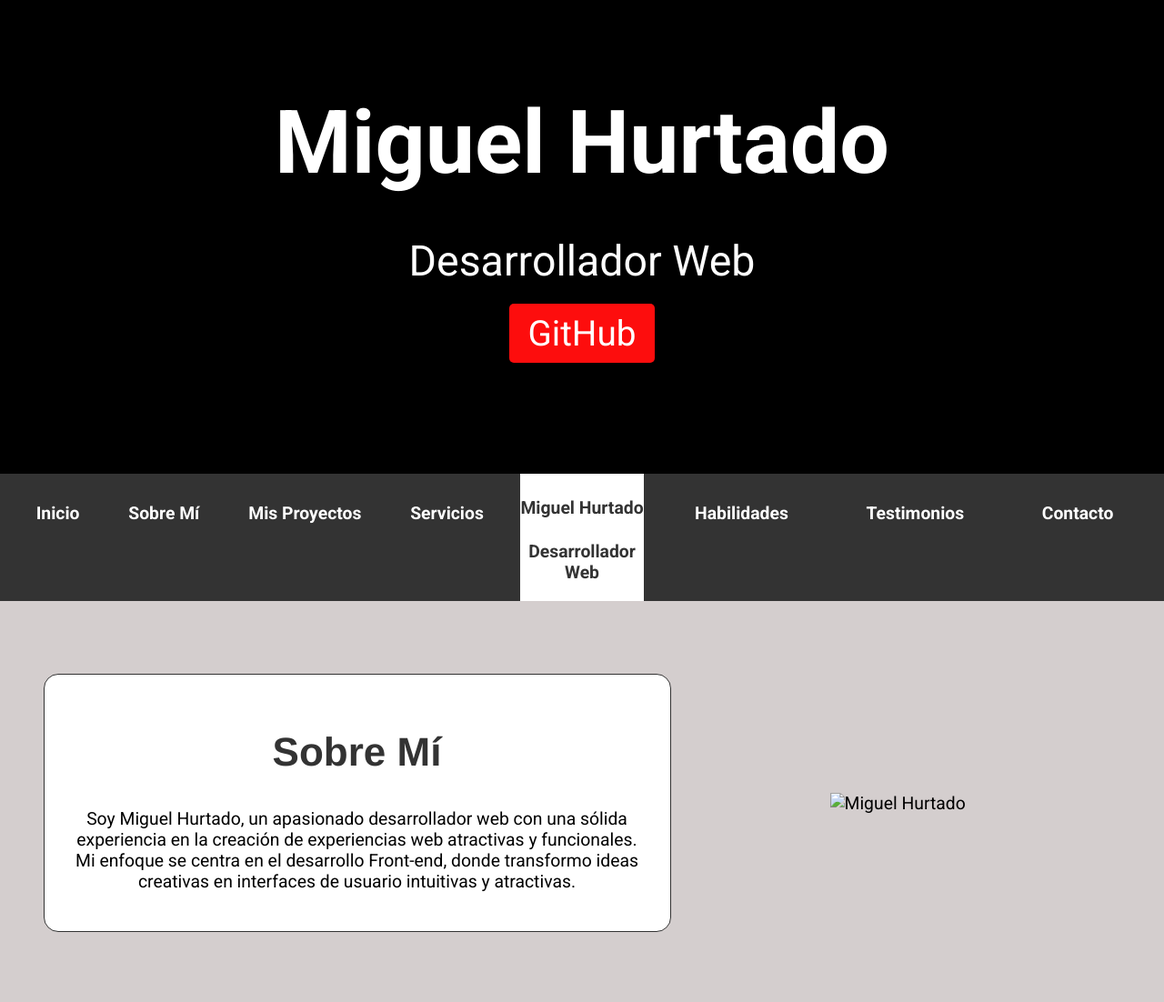
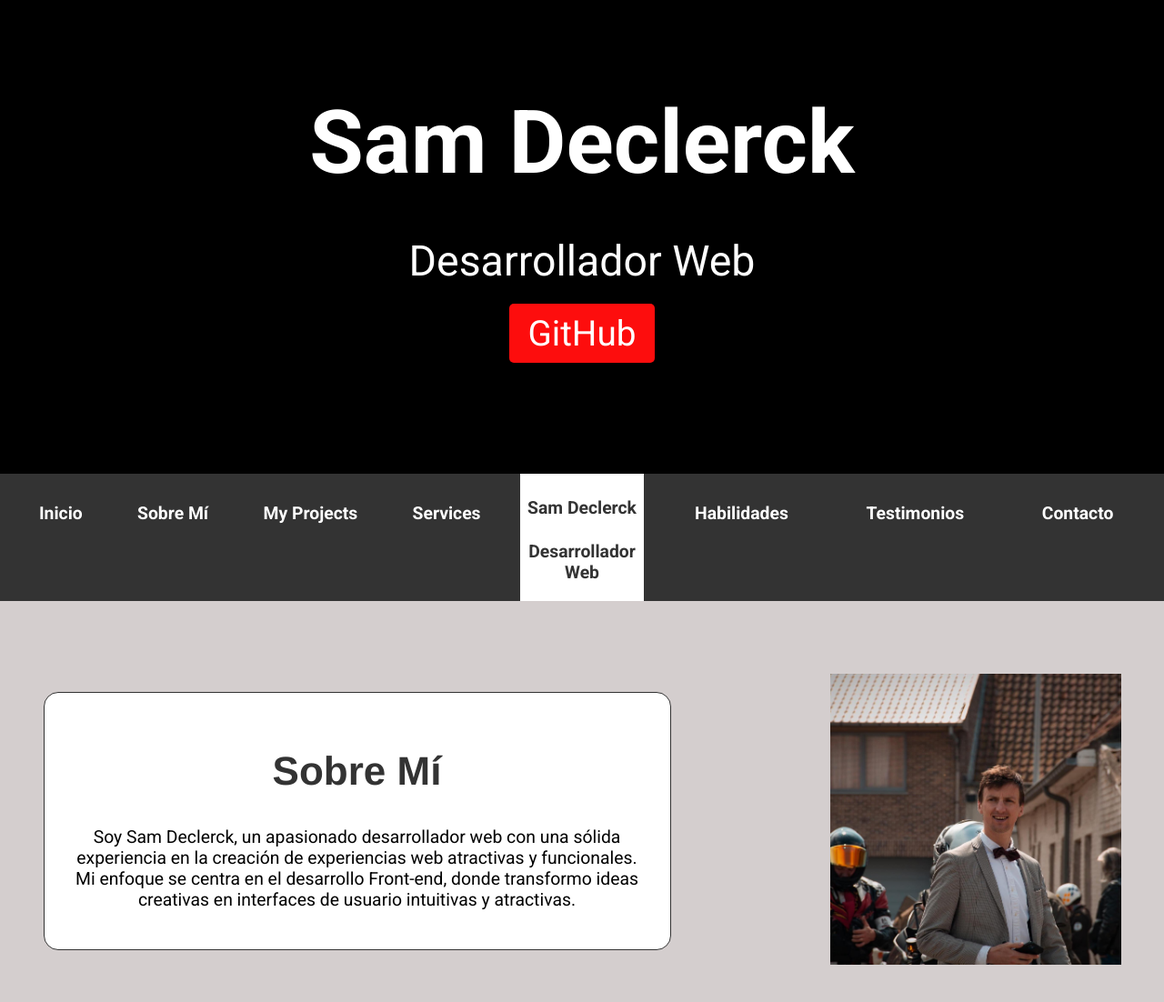
Before and after one commit to Sam-Declerck/Sam-Declerck.github.io, a plain HTML site: page index.html in a window 1280 px wide. Shown: the part 119-1221 px from the top of the page at 91% size. Drawn offline with Linux system fonts and the light colour scheme; a script that the page names is missing.

Commit message:
Update index.html

```diff
--- a/index.html
+++ b/index.html
@@ -3,7 +3,7 @@
 <head>
     <meta charset="UTF-8">
     <meta name="viewport" content="width=device-width, initial-scale=1.0">
-    <title>Miguel Hurtado</title>
+    <title>Sam Declerck</title>
     <link rel="stylesheet" href="https://fonts.googleapis.com/css2?family=Roboto:wght@400;700&display=swap">
     <link rel="stylesheet" href="style.css">
     <script src="index.js"></script>
@@ -15,23 +15,23 @@
         <!-- Sección Hero -->
     <section id="hero">
         <article>
-            <h1>Miguel Hurtado</h1>
+            <h1>Sam Declerck</h1>
             <p>Desarrollador Web</p>
             <a href="https://github.com/MiguelHurtadoDevelop" target="_blank">GitHub</a>
         </article>
 
     </section>
-<!-- Menú de Navegación -->
+<!-- Navigation menu -->
     <nav id="menu">
         <ul>
             <li><a href="#hero">Inicio</a></li>
             <li><a href="#sobre-mi">Sobre Mí</a></li>
-            <li><a href="#MisProyectos">Mis Proyectos</a></li>
-            <li><a href="#servicios">Servicios</a></li>
+            <li><a href="#MisProyectos">My Projects</a></li>
+            <li><a href="#servicios">Services</a></li>
         </ul>
         <div class="fotoInicio" id="fotoInicio"><img src="images/FotoInicio.jpg"></div>
         <div class="nombreInicio" id="nombreInicio">
-            <h4>Miguel Hurtado</h4>
+            <h4>Sam Declerck</h4>
             <p>Desarrollador Web</p>
         </div>
         <ul>
@@ -68,11 +68,11 @@
     <section id="sobre-mi">
         <div class="contenidoSobreMi">
             <h2>Sobre Mí</h2>
-            <p>Soy Miguel Hurtado, un apasionado desarrollador web con una sólida experiencia en la creación de experiencias web atractivas y funcionales. Mi enfoque se centra en el desarrollo Front-end, donde transformo ideas creativas en interfaces de usuario intuitivas y atractivas.</p>
+            <p>Soy Sam Declerck, un apasionado desarrollador web con una sólida experiencia en la creación de experiencias web atractivas y funcionales. Mi enfoque se centra en el desarrollo Front-end, donde transformo ideas creativas en interfaces de usuario intuitivas y atractivas.</p>
 
         </div>
         <div class="imagenSobreMi">
-            <img src="images/SobreMi.png" alt="Miguel Hurtado" >
+            <img src="me.jpg" alt="Sam Declerck" >
         </div>
 
     </section>
```
